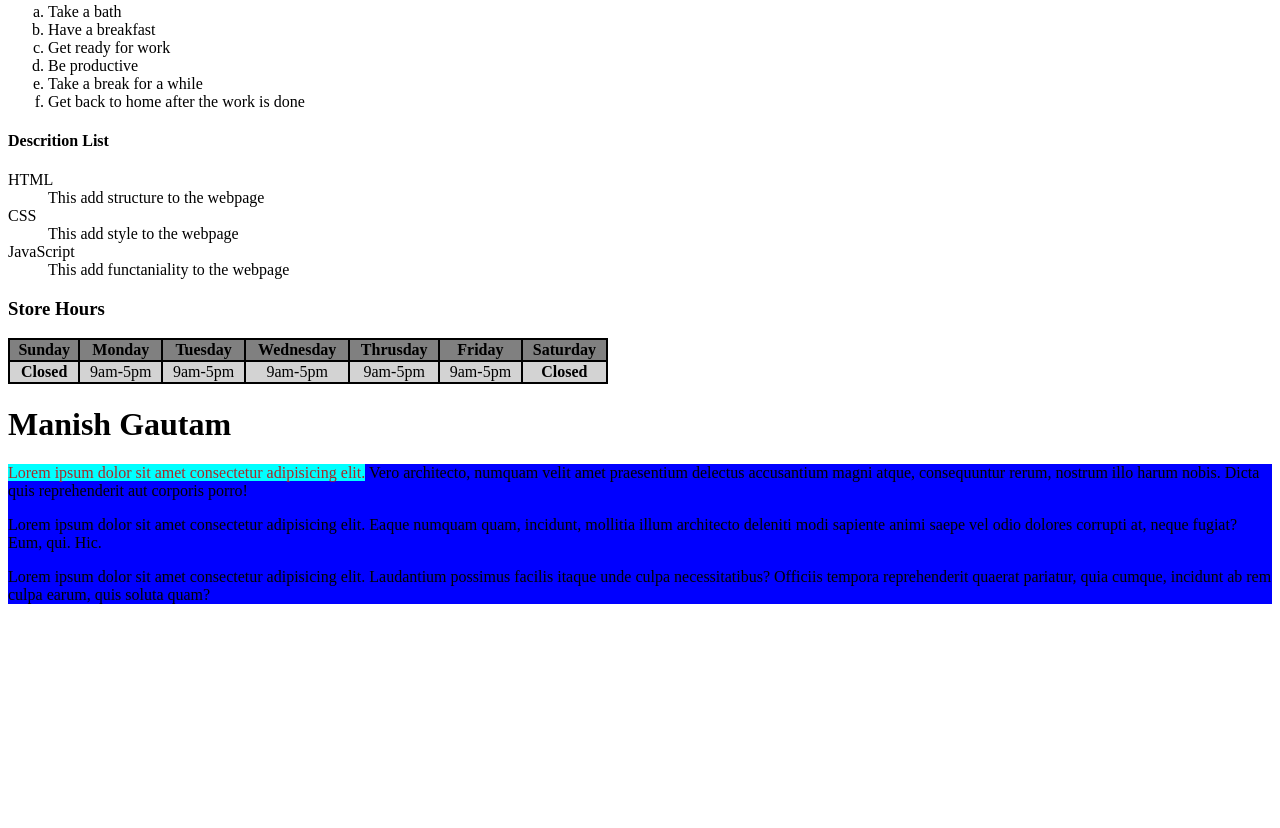
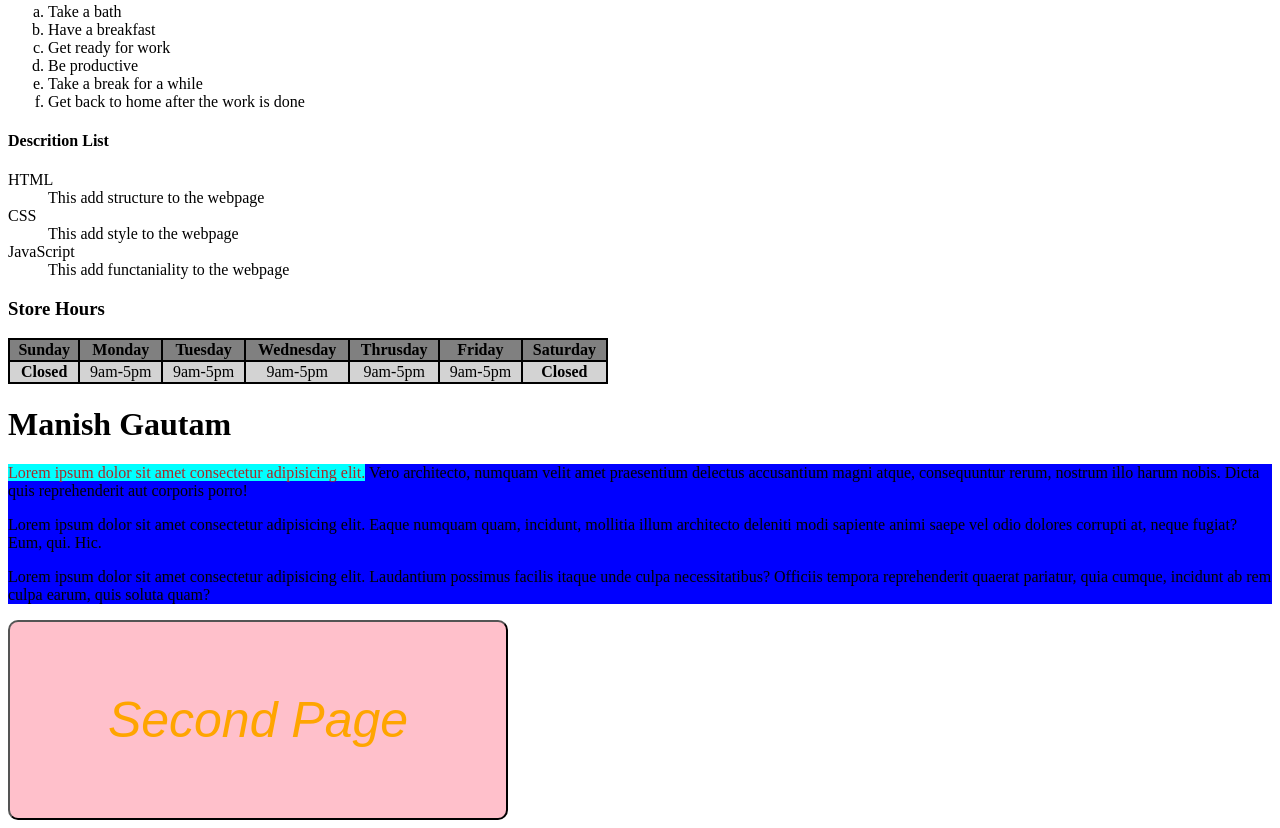
Before and after one commit to gautam-manish/Learning_HTML, a plain HTML site: page index.html in a window 1280 px wide. Shown: the part 1996-2824 px from the top of the page. Before the commit the page ends 2616 px from the top, so only its background shows below. Drawn offline with Linux system fonts and the light colour scheme.

Commit message:
Learnt about button in HTML

```diff
--- a/index.html
+++ b/index.html
@@ -127,5 +127,10 @@
         Lorem ipsum dolor sit amet consectetur adipisicing elit. Laudantium possimus facilis itaque unde culpa necessitatibus? Officiis tempora reprehenderit quaerat pariatur, quia cumque, incidunt ab rem culpa earum, quis soluta quam?
     </p>
     </div>
+
+    <!--Lets learn about Button in HTML-->
+    <a href="second_page.html" target="_blank">
+    <button title="haha" style="background-color: pink; font-style: italic; color: brown; height: 200px; width: 500px; font-size: 50px; color: orange; border-radius: 10px;" >Second Page</button>
+    </a>
 </body>
 </html>
```
